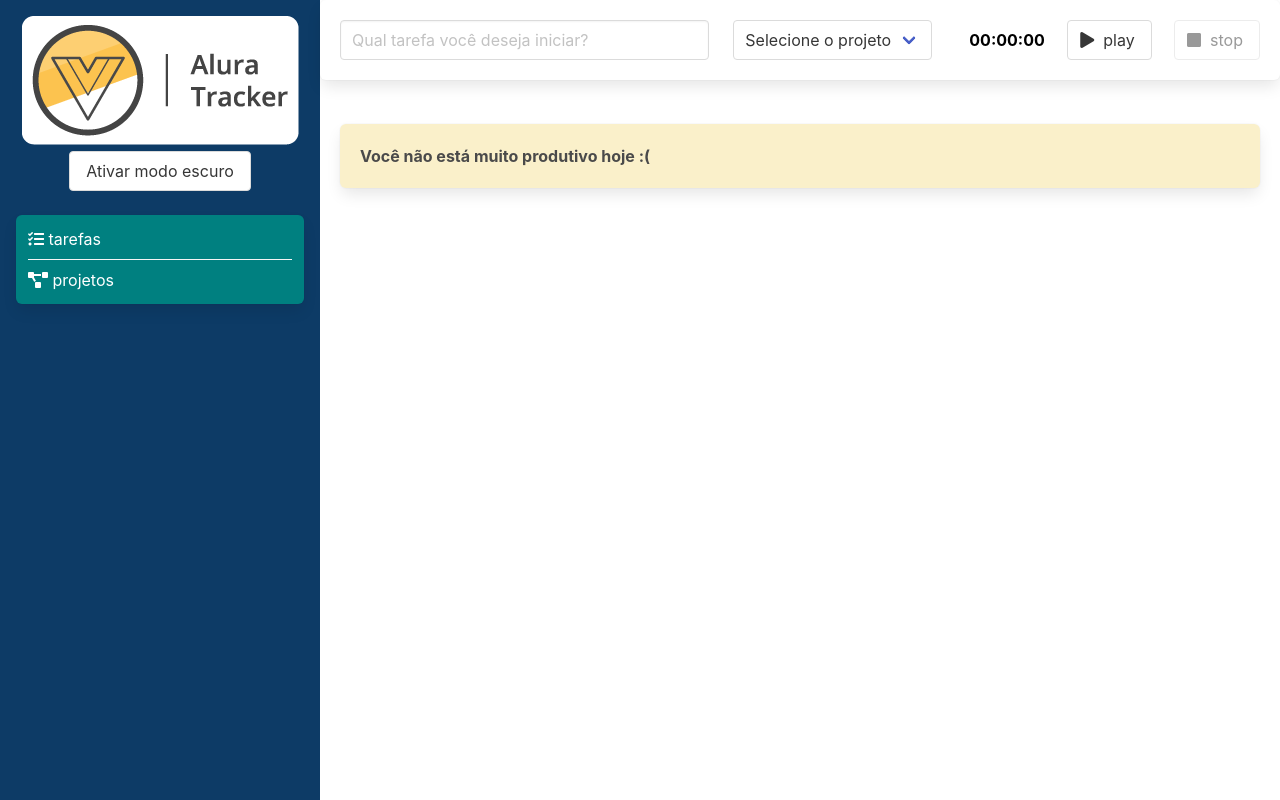
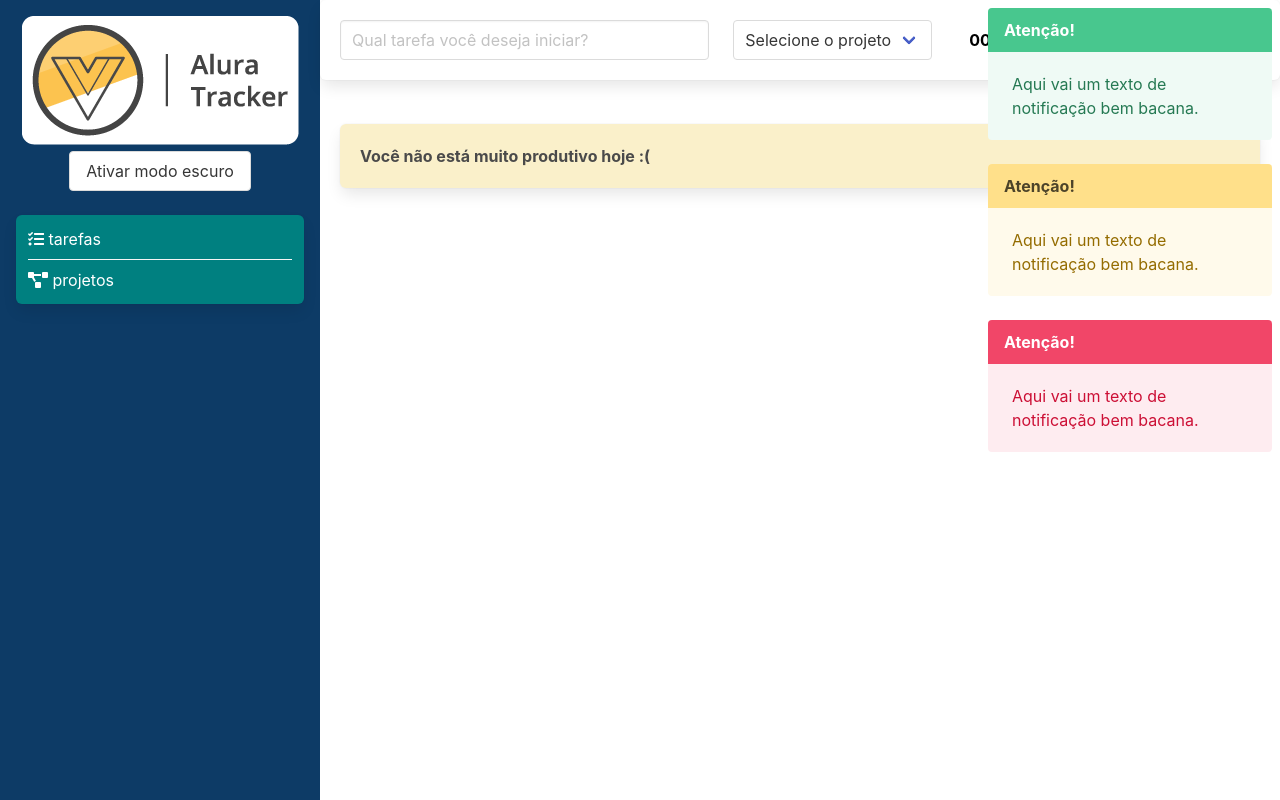
Before and after one commit to SandroAS/vue3_alura_tracker, a Vue app: page / in a window 1280 px wide. Built offline with nearby package versions, Linux system fonts and the light colour scheme.

Commit message:
notificacoes

```diff
--- a/src/App.vue
+++ b/src/App.vue
@@ -4,6 +4,7 @@
       <BarraLateral @aoAlterarModo="alterarModo"/>
     </div>
     <div class="column is-three-quarters conteudo">
+      <Notificacoes/>
       <router-view></router-view>
     </div>
   </main>
@@ -12,11 +13,13 @@
 <script lang="ts">
 import { defineComponent } from 'vue';
 import BarraLateral from './components/BarraLateral.vue'
+import Notificacoes from './components/Notificacoes.vue'
 
 export default defineComponent({
   name: 'App',
   components: {
-    BarraLateral
+    BarraLateral,
+    Notificacoes
   },
   data () {
     return {
--- /dev/null
+++ b/src/components/Notificacoes.vue
@@ -0,0 +1,40 @@
+<template>
+  <div class="notificacoes">
+    <article class="message is-success">
+      <div class="message-header">Atenção!</div>
+      <div class="message-body">
+        Aqui vai um texto de notificação bem bacana.
+      </div>
+    </article>
+    <article class="message is-warning">
+      <div class="message-header">Atenção!</div>
+      <div class="message-body">
+        Aqui vai um texto de notificação bem bacana.
+      </div>
+    </article>
+    <article class="message is-danger">
+      <div class="message-header">Atenção!</div>
+      <div class="message-body">
+        Aqui vai um texto de notificação bem bacana.
+      </div>
+    </article>
+  </div>
+</template>
+
+<script lang="ts">
+import { defineComponent } from 'vue'
+
+export default defineComponent({
+  name: 'Notificacoes'
+})
+</script>
+
+<style scoped>
+  .notificacoes {
+    position: absolute;
+    right: 0;
+    width: 300px;
+    padding: 8px;
+    z-index: 105;
+  }
+</style>
```
